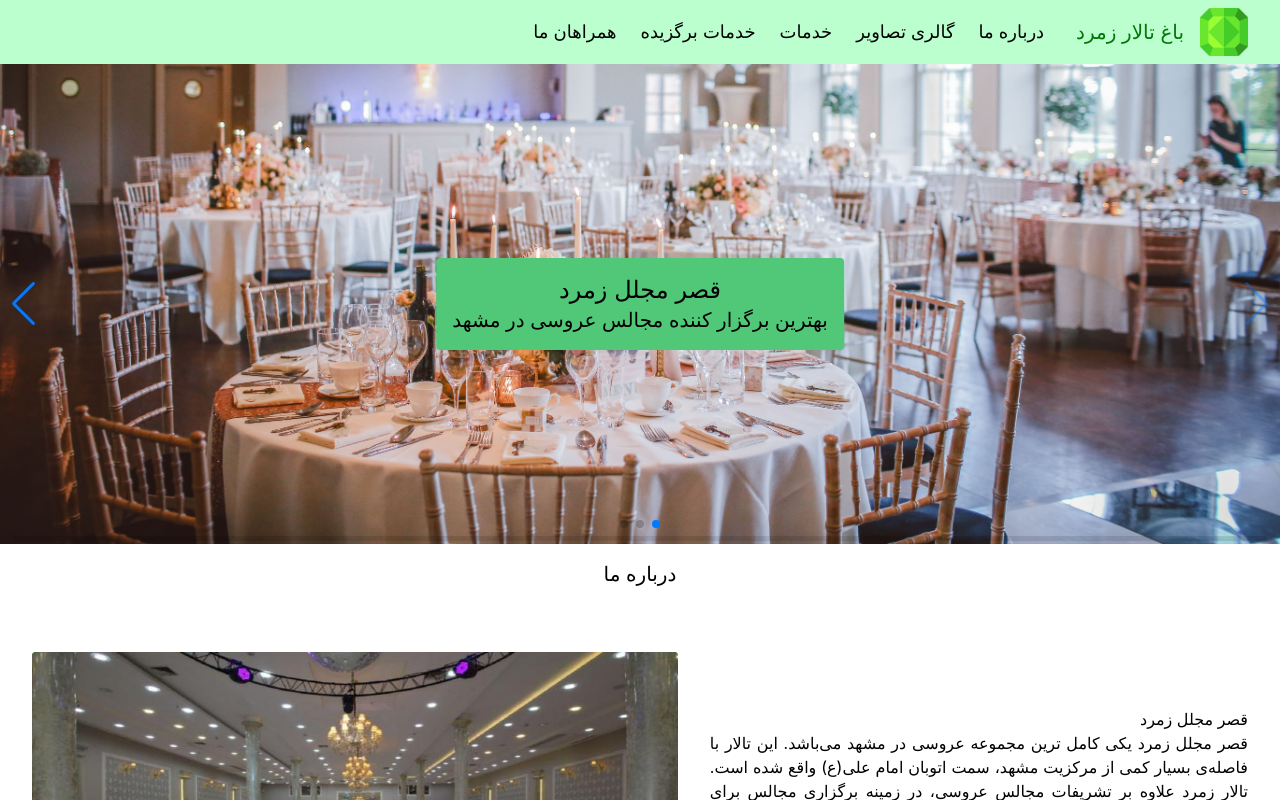
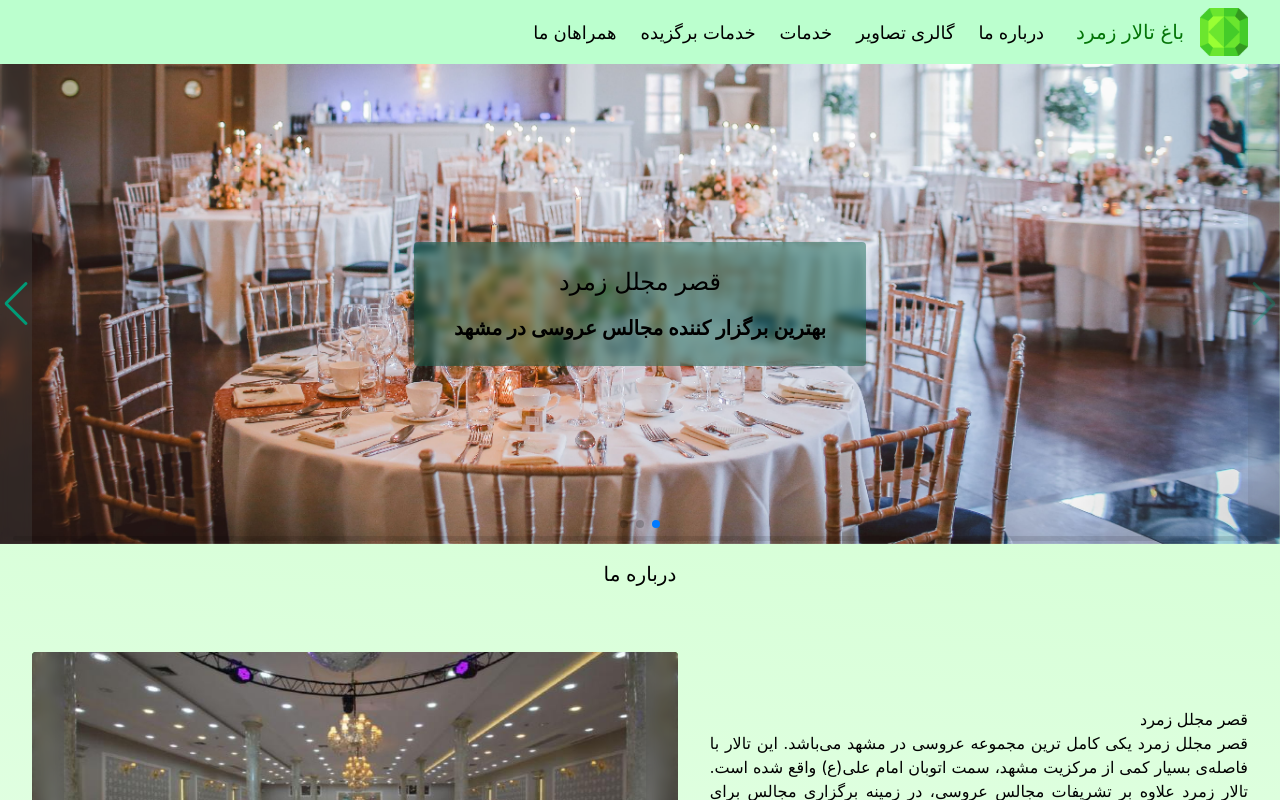
Before and after one commit to amirakbr/zomorodweddinghall, a React (Create React App) app: page / in a window 1280 px wide. Shown: the top 800 px of the page. Built offline with nearby package versions, Linux system fonts and the light colour scheme; no server answers; what tailwindcss-rtl would draw is missing.

Commit message:
update sections

```diff
--- a/src/Components/AboutUs/AboutUs.jsx
+++ b/src/Components/AboutUs/AboutUs.jsx
@@ -44,10 +44,12 @@ const AboutUs =() => {
                 درباره ما
             </h3>
             <div className="grid grid-cols-[1fr_1.2fr] gap-x-8 relative p-8 items-center mt-[2rem]"  >
-                <article className="text-justify">
+                <div className="text-justify about-us-article">
                     <h4>
                         قصر مجلل زمرد
                     </h4>
+                    <article>
+
                         قصر مجلل زمرد یکی کامل ترین مجموعه عروسی در مشهد می‌باشد.
                         این تالار با فاصله‌ی بسیار کمی از مرکزیت مشهد، سمت اتوبان امام علی(ع) واقع شده است.
                         تالار زمرد علاوه بر تشریفات مجالس عروسی، در زمینه برگزاری مجالس برای همایش‌ها و افتتاحیه‌ها
@@ -56,6 +58,7 @@ const AboutUs =() => {
                         میهمانان شما میتوانند از فضای باز با دکوراسیون مجلل نیز استفاده کنند. آب نمای لاکچری، نورپردازی حرفه‌ای، اتاق کودک،
                         پارکینگ اختصاصی و ده ها امکانات خاص و فوق العاده که تماما مختص قصر زمرد می‌باشد.
                     </article>
+                </div>
                 <div className="relative w-full h-full object-center object-cover overflow-hidden bg-[green] rounded">
                     <Swiper
                     className='w-full h-full relative'
--- a/src/Components/Header/Header.jsx
+++ b/src/Components/Header/Header.jsx
@@ -10,20 +10,20 @@ const Header = () => {
                     باغ تالار زمرد
                </span>
             </div>
-            <div className="flex items-center gap-x-6 text-lg">
-                <a>
+            <div className="flex items-center gap-x-6 text-lg realative mt-1">
+                <a className="flex flex-col after:block after:content-['_'] after:border-b-2 after:border-b-[black] after:top-1 after:relative after:scale-0 after:transation-all after:duration-[.3s] after:hover:scale-[1] cursor-pointer">
                     درباره ما
                 </a>
-                <a>
+                <a className="flex flex-col after:block after:content-['_'] after:border-b-2 after:border-b-[black] after:top-1 after:relative after:scale-0 after:transation-all after:duration-[.3s] after:hover:scale-[1] cursor-pointer">
                     گالری تصاویر
                 </a>
-                <a>
+                <a className="flex flex-col after:block after:content-['_'] after:border-b-2 after:border-b-[black] after:top-1 after:relative after:scale-0 after:transation-all after:duration-[.3s] after:hover:scale-[1] cursor-pointer">
                     خدمات
                 </a>
-                <a>
+                <a className="flex flex-col after:block after:content-['_'] after:border-b-2 after:border-b-[black] after:top-1 after:relative after:scale-0 after:transation-all after:duration-[.3s] after:hover:scale-[1] cursor-pointer">
                     خدمات برگزیده
                 </a>
-                <a>
+                <a className="flex flex-col after:block after:content-['_'] after:border-b-2 after:border-b-[black] after:top-1 after:relative after:scale-0 after:transation-all after:duration-[.3s] after:hover:scale-[1] cursor-pointer">
                     همراهان ما
                 </a>
             </div>
--- a/src/Components/Hero/Hero.jsx
+++ b/src/Components/Hero/Hero.jsx
@@ -15,12 +15,12 @@ const initialValue = [
     {
         id : 1 ,
         imageUrl : './Assets/emrlad/Hero/2.jpg' ,
-        text : 'بهترین برگزار کننده مجالس عروسی در مشهد' ,
+        text : 'برگزاری موفق بیش از سیصد مجلس' ,
     } ,
     {
         id : 2 ,
         imageUrl : './Assets/emrlad/Hero/3.jpg' ,
-        text : 'بهترین برگزار کننده مجالس عروسی در مشهد' ,
+        text : 'مفتخر به میزبانی از مهمانی سی و دومین مجلس کشور های اسلامی' ,
     }
 ]
 
@@ -49,16 +49,16 @@ const Hero = () => {
                             <SwiperSlide>
                         <div className="relative h-[30rem]">
                                 <img aria-label={item.text} alt={item.id} className="h-[100%] w-full object-cover object-[bottom]" src={item.imageUrl} />
-                                <div className="absolute
-                                bg-[#50C878] p-4 rounded flex flex-col items-center top-[50%] left-[50%] translate-y-[-50%] translate-x-[-50%]">
+                                <div className="herotitle absolute
+                                bg-[#005c4670] backdrop-blur-sm py-6 px-10 rounded flex flex-col items-center top-[50%] left-[50%] translate-y-[-50%] translate-x-[-50%]">
                                     <h1 className="text-2xl">
                                         قصر مجلل زمرد
                                     </h1>
-                                    <h2 className="text-xl">
+                                    <span className="text-xl font-semibold mt-4 max-w-[25rem] text-justify">
                                         {
                                             item.text
                                         }
-                                    </h2>
+                                    </span>
                                 </div>
                             </div>
                         </SwiperSlide>
--- a/src/index.css
+++ b/src/index.css
@@ -9,6 +9,8 @@ body {
     sans-serif;
   -webkit-font-smoothing: antialiased;
   -moz-osx-font-smoothing: grayscale;
+  background: rgb(239,255,239);
+background: linear-gradient(5deg, rgba(239,255,239,1) 27%, rgba(255,255,255,1) 40%, rgba(202,255,203,1) 100%);
 }
 
 code {
@@ -27,3 +29,38 @@ input:focus {
 footer{
   background-color: rgb(40, 40, 40);
 }
+.swiper-slide-active > .relative > .herotitle {
+  top : 100% ;
+  opacity: 0;
+  animation: herotitle 1s .5s ease-in-out forwards;
+}
+@keyframes herotitle {
+  0%{
+    top : 100% ;
+    opacity: 0;
+  }
+  100%{
+    top : 50% ;
+    opacity: 1;
+  }
+}
+.swiper-button-next ,  .swiper-button-prev {
+  color: #009B77 !important;
+  backdrop-filter: blur(4px);
+}
+.swiper-button-prev {
+  height: 100% !important;
+  bottom: 0 !important;
+  top: unset !important;
+  padding: 0 1rem !important;
+  background: #4e4e4e4d !important;
+  right: 0 !important;
+}
+.swiper-button-next {
+  height: 100% !important;
+  bottom: 0 !important;
+  top: unset !important;
+  padding: 0 1rem !important;
+  background: #4e4e4e4d !important;
+  left : 0 !important;
+}
```
Lines whose indentation alone changed are shown as unchanged.
